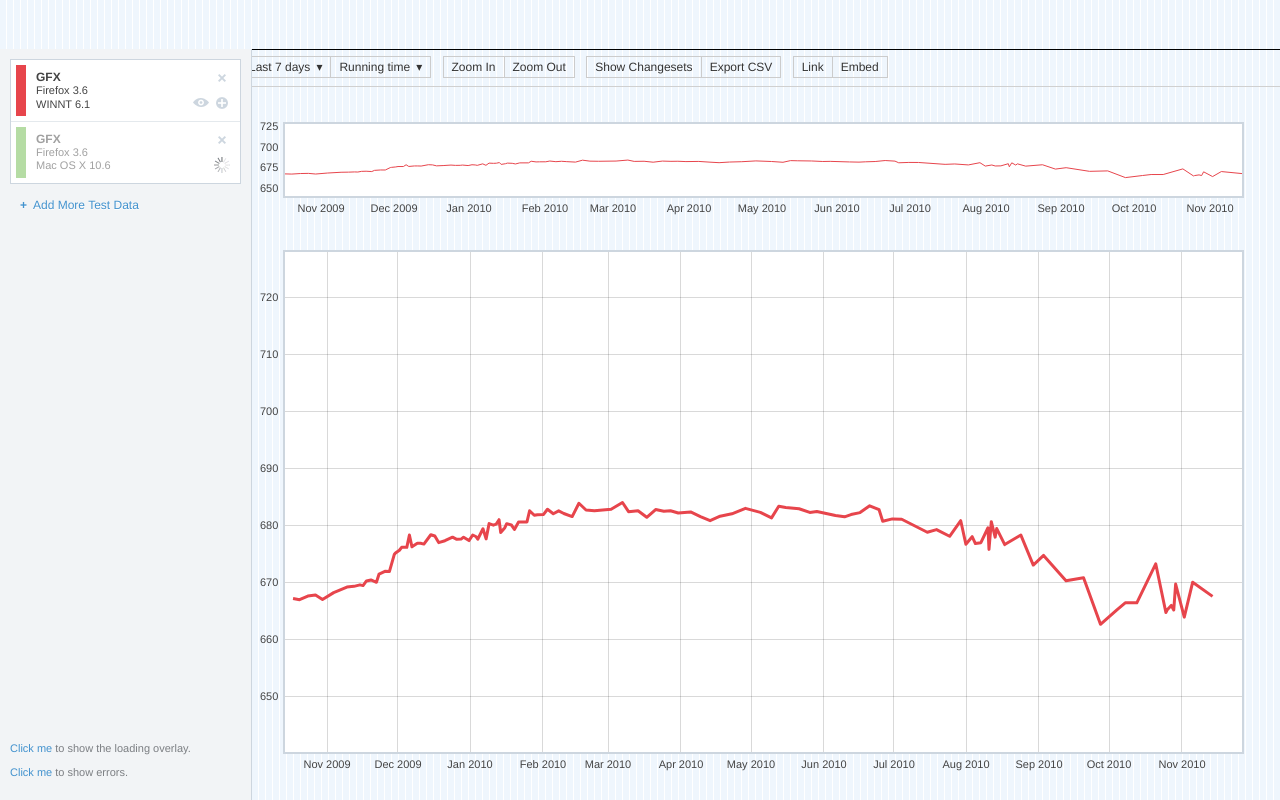
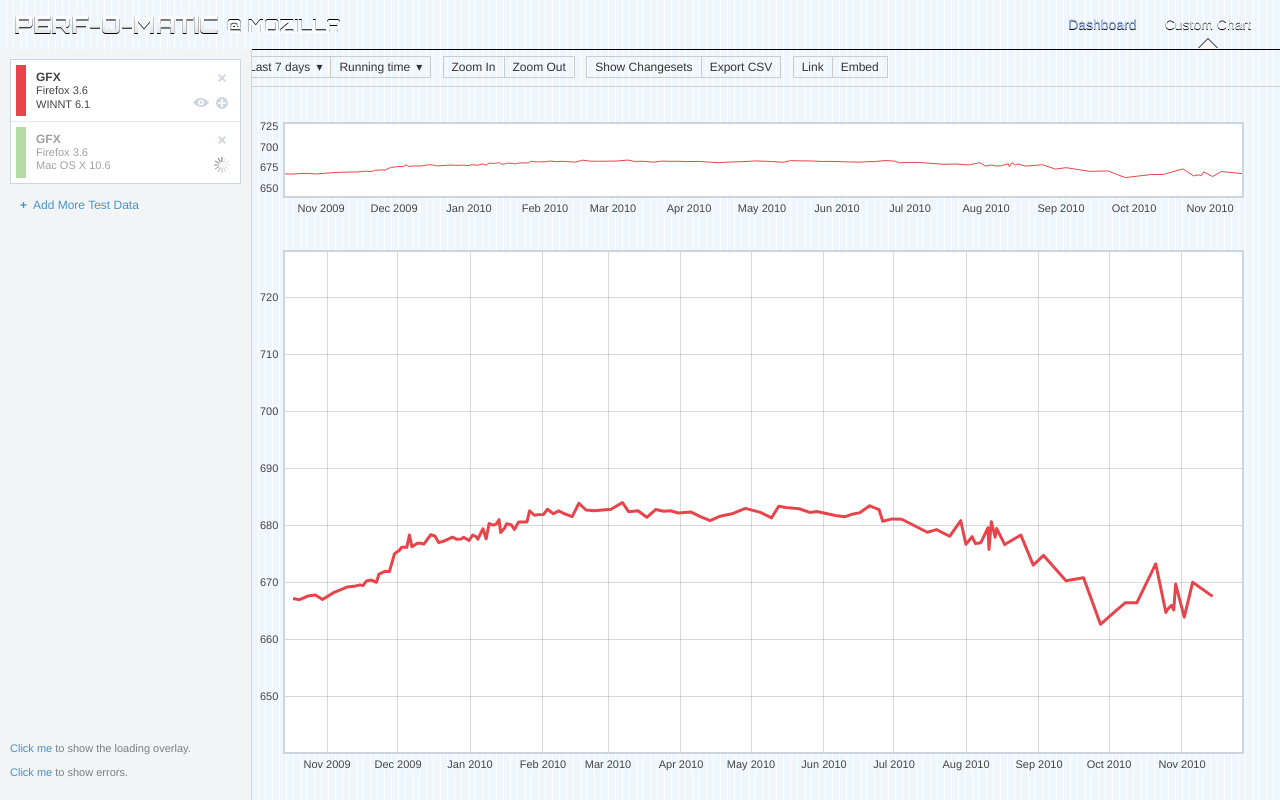
Before and after one commit to chowse/perfomatic-prototype, a plain HTML site: page 00_chart_demo.html in a window 1280 px wide. Drawn offline with Linux system fonts and the light colour scheme.

Commit message:
Added styled top nav

```diff
--- a/00_chart_demo.html
+++ b/00_chart_demo.html
@@ -11,8 +11,16 @@
 <body>
 
 
-<div id="header">
-</div>
+<header id="header">
+	<h1><a href="#"><span>Perf-o-Matic @ Mozilla</span></a></h1>
+
+	<nav>
+		<!--
+		--><a href="#">Dashboard</a><!--
+		--><a class="selected" href="#">Custom Chart</a><!--
+		-->
+	</nav>
+</header>
 
 <div id="toolbar">
 	<div class="group">
--- a/chart_demo/chart.css
+++ b/chart_demo/chart.css
@@ -45,8 +45,49 @@ a:hover {
 
 
 #header {
-	background: -moz-linear-gradient(-90deg, #1f62aa, #164183);
+	background: -moz-linear-gradient(-90deg, #306298, #234375);
 }
+	#header h1 {
+		display: inline;
+		left: 0;
+		top: 0;
+		bottom: 0;
+	}
+		#header h1 a {
+			position: absolute;
+			left: 15px;
+			top: 0;
+			width: 400px;
+			height: 100%;
+			background: url(title.png) no-repeat 0 center;
+		}
+		#header h1 span {
+			position: absolute;
+			width: 0;
+			height: 0;
+			overflow: hidden;
+		}
+	#header nav {
+		position: absolute;
+		right: 15px;
+		height: 100%;
+	}
+		#header nav a {
+			display: inline-block;
+			padding: 0 1em;
+			font-size: 14px;
+			line-height: 49px;
+			color: #b3cdff;
+			text-shadow: 0 1px 0 rgba(0,0,0, 1);
+			text-decoration: none;
+		}
+		#header nav a:hover,
+		#header nav a.selected {
+			color: #fff;
+		}
+		#header nav a.selected {
+			background: url(hd.png) no-repeat center bottom;
+		}
 
 
 #options {
```
Also changed, not shown: chart_demo/hd.png (added), chart_demo/title.png (added).
